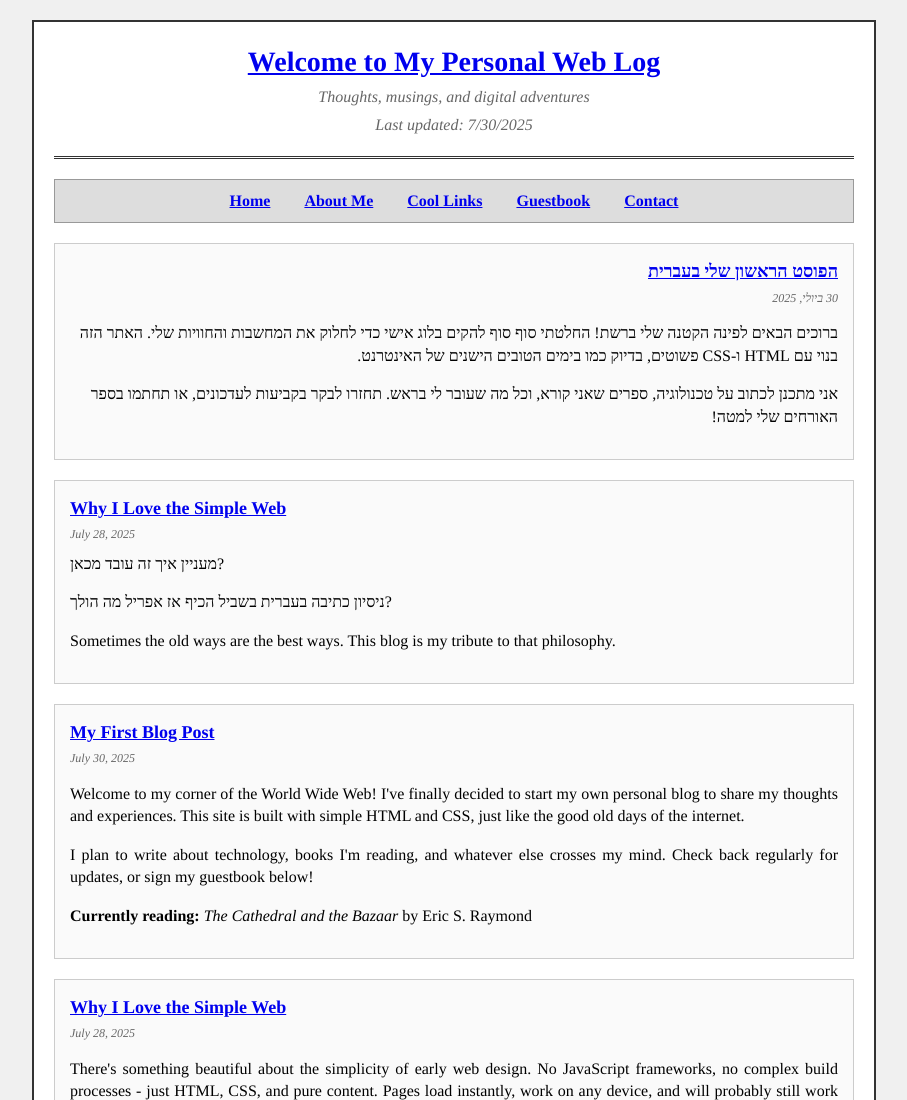
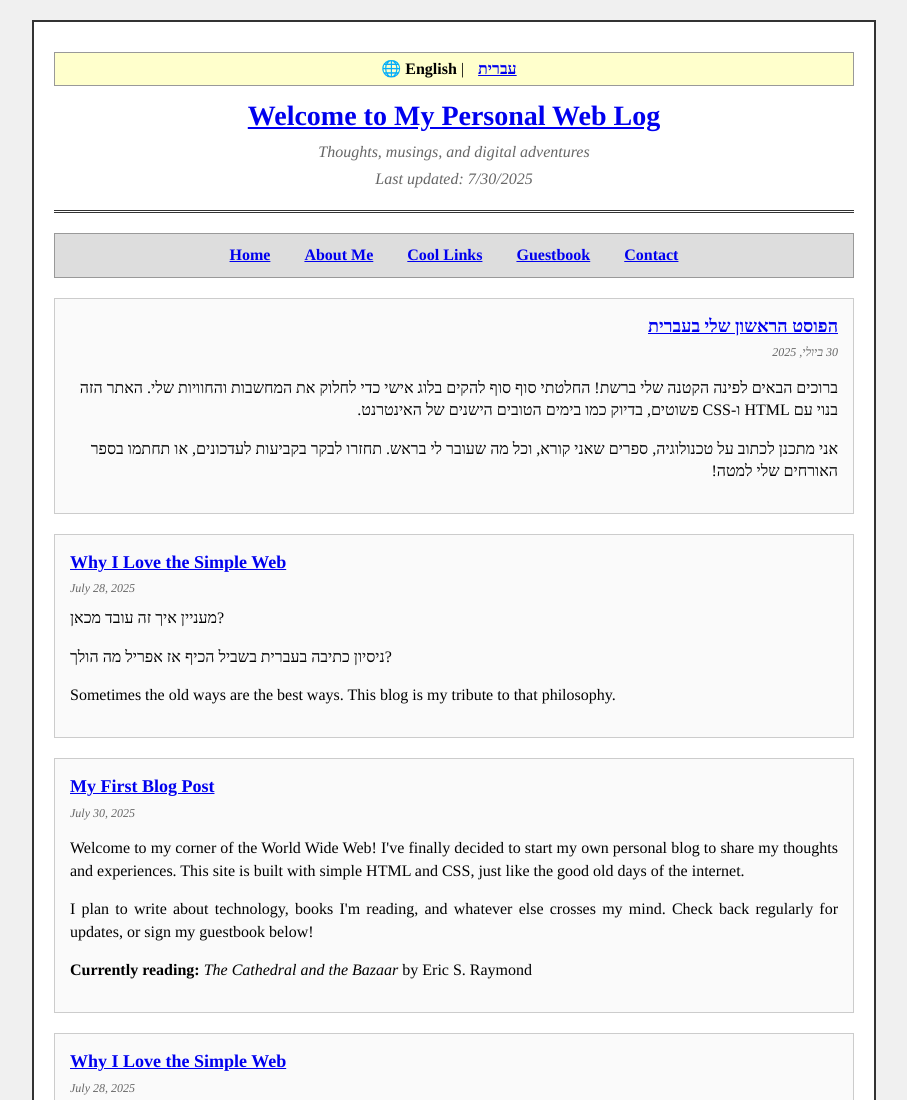
Before and after one commit to guytabk/guytabk.github.io, a plain HTML site: page index.html in a window 1280 px wide. Shown: the top 1100 px of the page, without its empty margins (186-1093 px from the left). Drawn offline with Linux system fonts and the light colour scheme.

Commit message:
Update index.html
hebrew

```diff
--- a/index.html
+++ b/index.html
@@ -128,6 +128,21 @@
             color: #666;
         }
 
+        .language-switcher {
+            text-align: center;
+            margin: 10px 0;
+            padding: 5px;
+            background-color: #ffffcc;
+            border: 1px solid #999;
+        }
+
+        .language-switcher a {
+            color: #0000EE;
+            text-decoration: underline;
+            margin: 0 10px;
+            font-weight: bold;
+        }
+
         .guestbook-link {
             background-color: #ffff99;
             border: 2px solid #ff0000;
@@ -165,6 +180,10 @@
 </head>
 <body>
     <div class="container">
+        <div class="language-switcher">
+            🌐 <strong>English</strong> | <a href="index-he.html">עברית</a>
+        </div>
+
         <div class="header">
             <h1>Welcome to My Personal Web Log</h1>
             <div class="subtitle">Thoughts, musings, and digital adventures</div>
@@ -178,7 +197,6 @@
             <a href="guestbook.html">Guestbook</a>
             <a href="contact.html">Contact</a>
         </div>
-
         <div class="post" style="direction: rtl; text-align: right;">
     <div class="post-title" style="text-align: right;">הפוסט הראשון שלי בעברית</div>
     <div class="post-date" style="text-align: right;">30 ביולי, 2025</div>
@@ -218,7 +236,7 @@
             </div>
         </div>
 
-        <div class="sidebar">
+      <div class="sidebar">
             <h3>About This Site</h3>
             <p>This blog is hand-coded in HTML and CSS, optimized for <b>Netscape Navigator 4.0+</b> and <b>Internet Explorer 5.0+</b>.</p>
 
```
